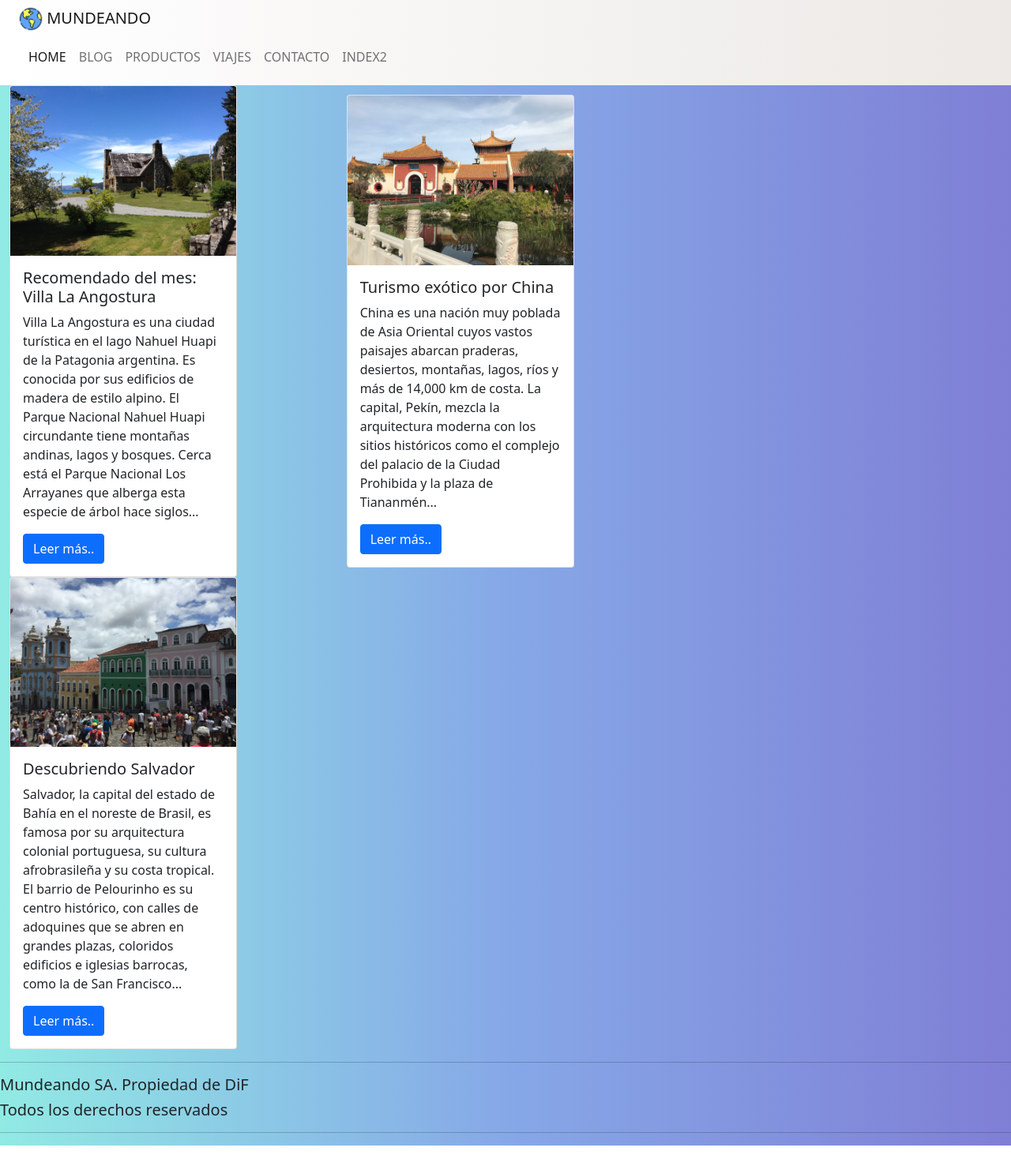
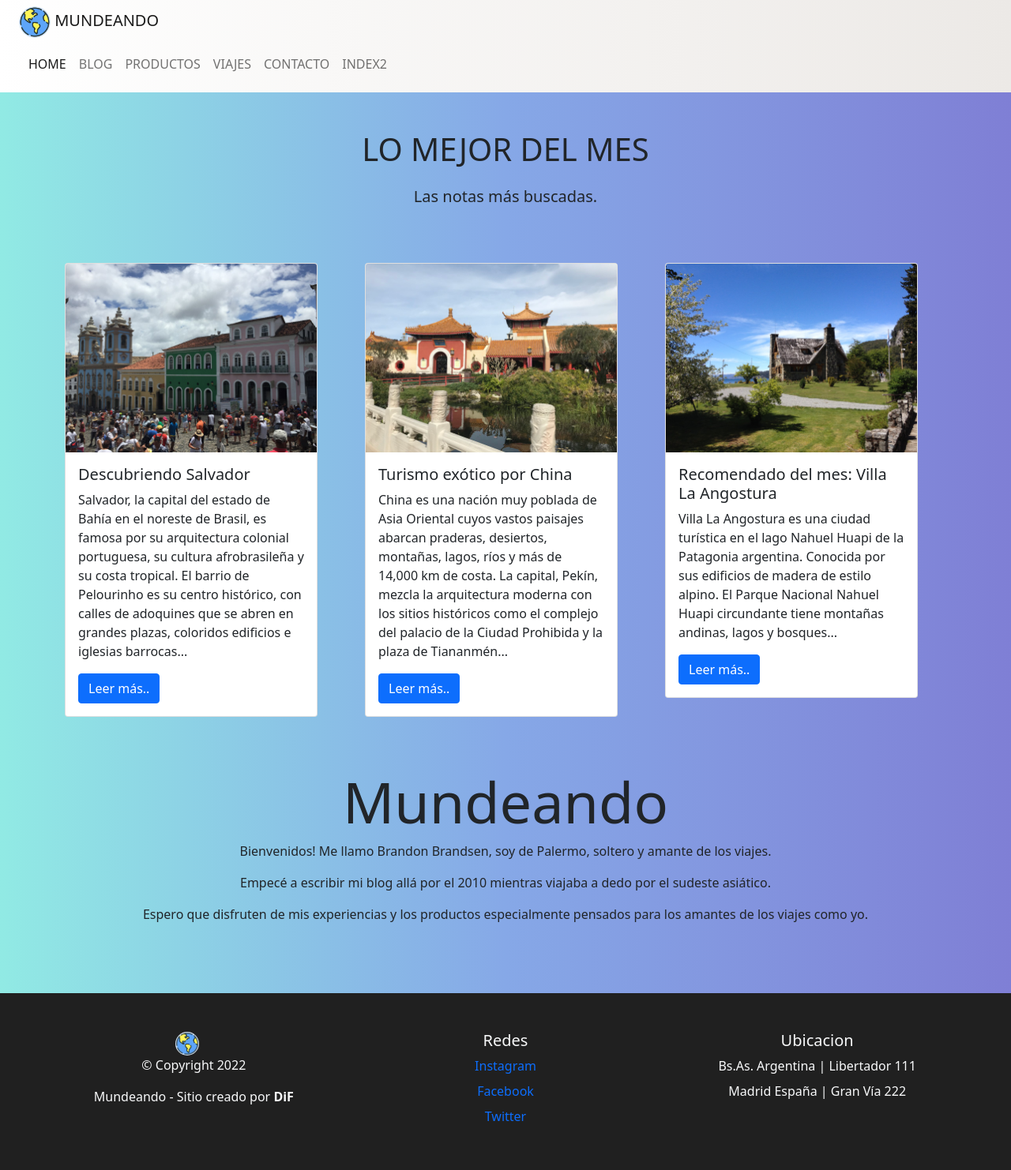
Before and after one commit to diferrerin/mundeandov2, a website: page index.html in a window 1280 px wide. Shown: the part 5-1487 px from the top of the page at 79% size. Before the commit the page ends 1456 px from the top, so only its background shows below. Drawn offline with Linux system fonts and the light colour scheme.

Commit message:
Primer Index prolijo

```diff
--- a/index.html
+++ b/index.html
@@ -4,23 +4,25 @@
     <meta charset="UTF-8">
     <meta http-equiv="X-UA-Compatible" content="IE=edge">
     <meta name="viewport" content="width=device-width, initial-scale=1.0">
+    <meta name="description" content="Pagina de inicio sobre viajes por el mundo. Te mostramos lo mejor del mes.">
+    <meta name="keywords" content="VIAJES, VIAJAR, TURISMO, VACACIONES, MUNDO">
     <link href="css/bootstrap.min.css" rel="stylesheet">  <!--  ESTILOS CON BOOTSTRAP -->
     <link href="css/estilos.css" rel="stylesheet"> <!--  ESTILOS CON SASS -->
     <title>Mundeando Index</title>
 </head>
 <body>
     <script src="js/bootstrap.bundle.min.js" ></script>
-
-    <header>
-        <nav class="navbar navbar-light ">     <!--  bg-light-->
+    <!-- HEADER -->
+    <header >
+        <nav class="navbar navbar-light ">
             <div class="container-fluid row">
               <a class="navbar-brand col-md-2" href="index.html">   <!-- LOGO + NOMBRE-->
-                <img src="images/logo_mundeando.jpg" alt="Logo Mundeando" width="30" height="24" class="d-inline-block align-text-top img-fluid rounded-circle">
+                <img src="images/logo_mundeando.jpg" alt="Logo Mundeando" width="40" height="24" class="d-inline-block  img-fluid rounded-circle">
                 MUNDEANDO
               </a>
             </div>
 
-            <div class="col-md-8"> <!-- MENU bg-light-->
+            <div class="col-md-8"> <!-- MENU -->
                 <nav class="navbar navbar-expand-lg navbar-light ">
                     <div class="container-fluid">
                       <a class="navbar-brand" href="#"></a>
@@ -44,28 +46,34 @@
 
           </nav>
     </header>
+    <!-- MAIN -->
+    <main>
+      <!-- SECCION LO MEJOR DEL MES -->
+        <section>
+          <div class="container">
+            <div class="row">
+                <div class="col-md-12 text-center my-5 display-2 animation">
+                    <h1>LO MEJOR DEL MES</h1>
+                    <h5 class="m-4 fw-light">Las notas más buscadas.</h5>
+                </div>
 
-    <main>
-        <section class="container-fluid">
-                        <!-- PROBLEMA: NO LOGRO PONER LAS 3 CARDS HORIZONTALMENTE!!!!  -->
-            <div class="row row-cols-3 align-items-center justify-content-start">
-                <div class="col-4 align-self-start">
-                    <div class="card" style="width: 18rem;">
-                        <img src="images/ARG_VillaLaAng_casa.JPG" class="card-img-top" alt="Villa la Angostura">
+                <div class="col-md-4 animation cardindex">
+                  <div class="card" style="width: 20rem;">
+                      <img src="images/BR_Salvador02.JPG" class="card-img-top" alt="China">
                       <div class="card-body">
-                          <h5 class="card-title">Recomendado del mes: Villa La Angostura</h5>
+                          <h5 class="card-title">Descubriendo Salvador</h5>
                            <p class="card-text">
-                            Villa La Angostura es una ciudad turística en el lago Nahuel Huapi
-                            de la Patagonia argentina. Es conocida por sus edificios de madera
-                            de estilo alpino. El Parque Nacional Nahuel Huapi circundante tiene
-                            montañas andinas, lagos y bosques. Cerca está el Parque Nacional Los
-                            Arrayanes que alberga esta especie de árbol hace siglos...</p>
+                          Salvador, la capital del estado de Bahía en el noreste de Brasil, es famosa
+                          por su arquitectura colonial portuguesa, su cultura afrobrasileña y su costa tropical.
+                          El barrio de Pelourinho es su centro histórico, con calles de adoquines que se abren
+                          en grandes plazas, coloridos edificios e iglesias barrocas...</p>
                           <a href="#" class="btn btn-primary">Leer más..</a>
                       </div>
                   </div>
                 </div>
-                <div class="col-4 align-self-center">
-                    <div class="card" style="width: 18rem;">
+
+                <div class="col-md-4 animation cardindex">
+                  <div class="card" style="width: 20rem;">
                       <img src="images/Epcot China.JPG" class="card-img-top" alt="China">
                       <div class="card-body">
                         <h5 class="card-title">Turismo exótico por China</h5>
@@ -79,38 +87,65 @@
                       </div>
                     </div>
                 </div>
-              </div>
-              <div class="col-4 align-self-end">
-                    <div class="card" style="width: 18rem;">
-                        <img src="images/BR_Salvador02.JPG" class="card-img-top" alt="China">
+               <div class="col-md-4 animation cardindex">
+                 <div class="card" style="width: 20rem;">
+                    <img src="images/ARG_VillaLaAng_casa.JPG" class="card-img-top" alt="Villa la Angostura">
                     <div class="card-body">
-                            <h5 class="card-title">Descubriendo Salvador</h5>
+                      <h5 class="card-title">Recomendado del mes: Villa La Angostura</h5>
                       <p class="card-text">
-                            Salvador, la capital del estado de Bahía en el noreste de Brasil, es famosa
-                            por su arquitectura colonial portuguesa, su cultura afrobrasileña y su costa tropical.
-                            El barrio de Pelourinho es su centro histórico, con calles de adoquines que se abren
-                            en grandes plazas, coloridos edificios e iglesias barrocas, como la de San Francisco...</p>
+                        Villa La Angostura es una ciudad turística en el lago Nahuel Huapi
+                        de la Patagonia argentina. Conocida por sus edificios de madera
+                        de estilo alpino. El Parque Nacional Nahuel Huapi circundante tiene
+                        montañas andinas, lagos y bosques...</p>
                       <a href="#" class="btn btn-primary">Leer más..</a>
                     </div>
                   </div>
                 </div>
              </div>
-
+           </div>
+          </div>
         </section>
-
-        <section>
-
+        <!-- MAIN - CONTENIDO -->
+        <section class="container">
+          <div class="row m-3">
+            <div class="col-12 text-center my-5">
+              <h1 class="display-2 "> Mundeando</h1>
+              <p>Bienvenidos! Me llamo Brandon Brandsen, soy de Palermo, soltero y amante de los viajes.</p>
+              <p>Empecé a escribir mi blog allá por el 2010 mientras viajaba a dedo por el sudeste asiático.</p>
+              <p>Espero que disfruten de mis experiencias y los productos especialmente pensados para los amantes de los viajes como yo.</p>
+            </div>
+         </div>
         </section>
 
     </main>
-
+    <!-- FOOTER -->
     <footer>
-        <hr />
-        <h5>Mundeando SA. Propiedad de DiF</h5>
-        <h5>Todos los derechos reservados</h5>
-        <hr />
+        <div class="container-fluid mt-4 text-center">
+          <div class="row p-5" style="background: #202020;">
+              <div class="col">
+                 <a class="navbar-brand col-md-2" href="index.html">
+                    <img src="images/logo_mundeando.jpg" alt="Logo Mundeando" width="30" height="24" class="d-inline-block align-text-top img-fluid rounded-circle">
+                 </a>
+                  <p class="text-light">&copy; Copyright 2022</p>
+                  <p class="text-light">Mundeando - Sitio creado por <strong>DiF</strong></p>
+              </div>
+              <div class="col">
+                  <h5 class="text-light">Redes </h5>
+                  <ul class="nav flex-column">
+                      <li class="nav-item mb-2"><a href="#" class="nav-link p-0 btn-instagram">Instagram</a></li>
+                      <li class="nav-item mb-2"><a href="#" class="nav-link p-0 btn-facebook">Facebook</a></li>
+                      <li class="nav-item mb-2"><a href="#" class="nav-link p-0 btn-twitter">Twitter</a></li>
+                  </ul>
+              </div>
+              <div class="col">
+                  <h5 class="text-light">Ubicacion</h5>
+                  <ul class="nav flex-column">
+                  <li class="nav-item mb-2"><a href="#" class="nav-link p-0 text-light">Bs.As. Argentina | Libertador 111</a></li>
+                  <li class="nav-item mb-2"><a href="#" class="nav-link p-0 text-light">Madrid  España | Gran Vía 222</a></li>
+                  </ul>
+              </div>
+          </div>
+      </div>
     </footer>
-
-
 </body>
 </html>
```
Lines whose indentation alone changed are shown as unchanged.
